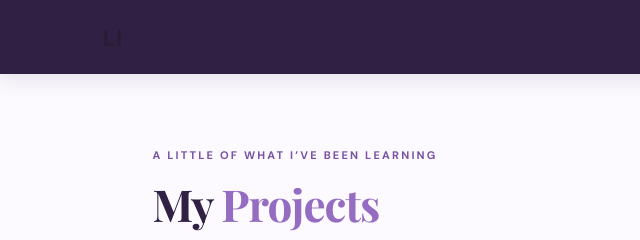
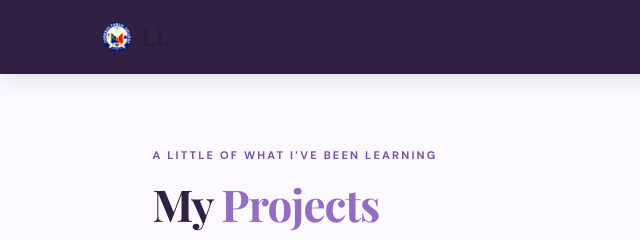
Before and after one commit to larabeligot-tech/Personal-Portfolio-, a plain HTML site: page projects.html in a window 1280 px wide. Shown: the top 240 px of the page, 0-640 px from the left. Drawn offline with nearby package versions, Linux system fonts and the light colour scheme.

Commit message:
Update projects.html

```diff
--- a/projects.html
+++ b/projects.html
@@ -9,7 +9,10 @@
 <body>
 <header>
     <nav class="navbar">
-        <h2 class="logo">LI<span></span></h2>
+        <div class="logo">
+    <img src="school-logo.png" alt="School Logo">
+    <span>LI.</span>
+</div>
         <ul class="nav-links">
             <li><a href="index.html">Home</a></li>
             <li><a href="about.html">About</a></li>
```
